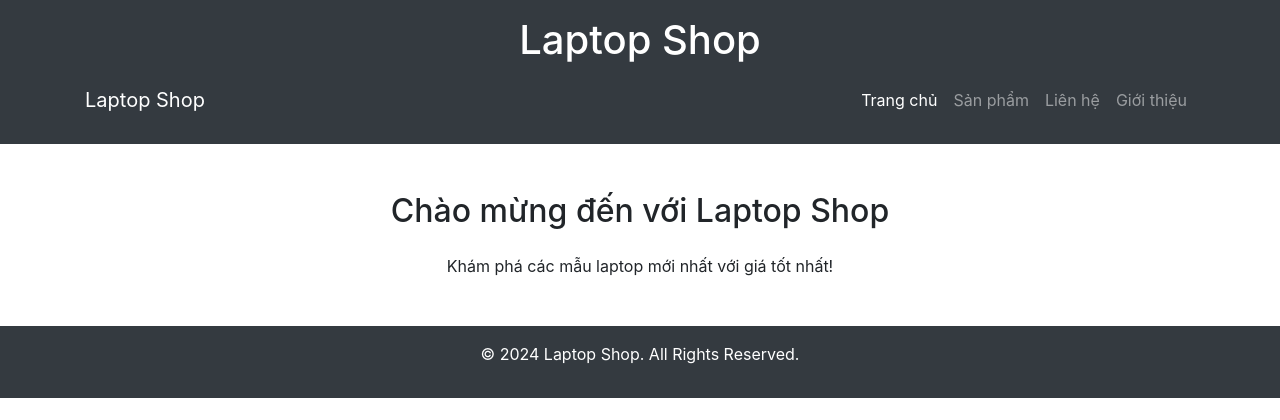
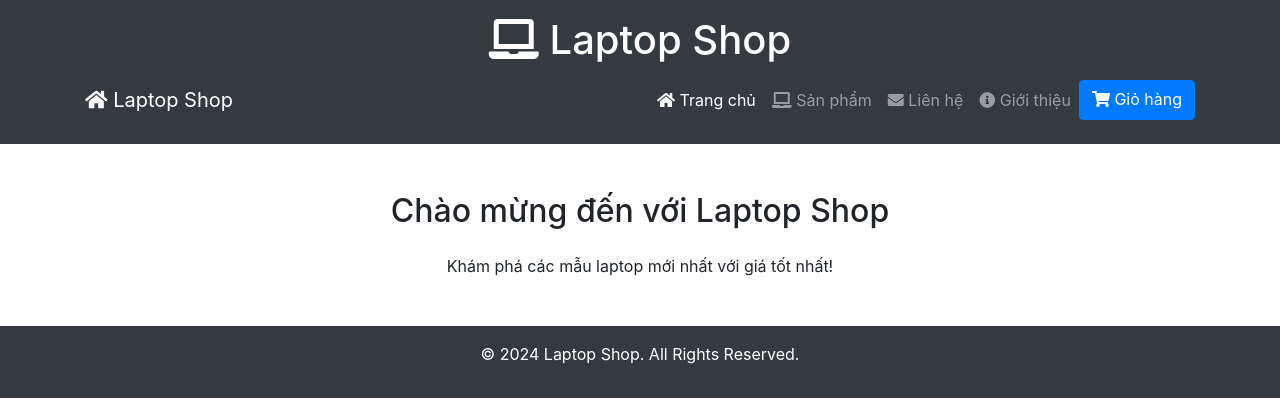
Before and after one commit to dangdz199/Django-WebLaptop, a Django app: page / in a window 1280 px wide. Shown: the top 420 px of the page. Run offline with Django 5.2, Linux system fonts and the light colour scheme; some libraries are stand-ins or nearby versions.

Commit message:
add icon

```diff
--- a/laptop_shop/urls.py
+++ b/laptop_shop/urls.py
@@ -12,7 +12,7 @@ urlpatterns = [
     path('laptops/', laptop_list, name='laptop_list'),
     path('laptops/<int:pk>/', laptop_detail, name='laptop_detail'),  # URL for laptop detail
     path('add-to-cart/<int:laptop_id>/', add_to_cart, name='add_to_cart'),
-
+    path('cart/', cart_view, name='cart')
 ]
 
 if settings.DEBUG:
--- a/products/templates/products/header.html
+++ b/products/templates/products/header.html
@@ -1,42 +1,46 @@
+{% comment %} Đây là file header {% endcomment %}
 <!DOCTYPE html>
 <html lang="en">
 <head>
     <meta charset="UTF-8">
     <meta name="viewport" content="width=device-width, initial-scale=1.0">
-    <title>Laptop Shop</title>
+    <title>Giỏ Hàng - Laptop Shop</title>
     <link href="https://stackpath.bootstrapcdn.com/bootstrap/4.5.2/css/bootstrap.min.css" rel="stylesheet">
+    <link href="https://cdnjs.cloudflare.com/ajax/libs/font-awesome/5.15.4/css/all.min.css" rel="stylesheet"> <!-- Thêm Font Awesome -->
 </head>
 <body>
 
 <!-- Header -->
 <header class="bg-dark text-white p-3">
     <div class="container">
-        <h1 class="text-center">Laptop Shop</h1>
+        <h1 class="text-center"><i class="fas fa-laptop"></i> Laptop Shop</h1>
     </div>
 
     <!-- Navbar -->
     <nav class="navbar navbar-expand-lg navbar-dark bg-dark">
         <div class="container">
-            <a class="navbar-brand" href="{% url 'home' %}">Laptop Shop</a>
+            <a class="navbar-brand" href="{% url 'home' %}"><i class="fas fa-home"></i> Laptop Shop</a>
             <button class="navbar-toggler" type="button" data-toggle="collapse" data-target="#navbarNav" aria-controls="navbarNav" aria-expanded="false" aria-label="Toggle navigation">
                 <span class="navbar-toggler-icon"></span>
             </button>
             <div class="collapse navbar-collapse" id="navbarNav">
                 <ul class="navbar-nav ml-auto">
                     <li class="nav-item active">
-                        <a class="nav-link" href="{% url 'home' %}">Trang chủ</a>
+                        <a class="nav-link" href="{% url 'home' %}"><i class="fas fa-home"></i> Trang chủ</a>
                     </li>
                     <li class="nav-item">
-                        <a class="nav-link" href="{% url 'laptop_list' %}">Sản phẩm</a>
+                        <a class="nav-link" href="{% url 'laptop_list' %}"><i class="fas fa-laptop"></i> Sản phẩm</a>
                     </li>
                     <li class="nav-item">
-                        <a class="nav-link" href="{% url 'contact' %}">Liên hệ</a>
+                        <a class="nav-link" href="{% url 'contact' %}"><i class="fas fa-envelope"></i> Liên hệ</a>
                     </li>
                     <li class="nav-item">
-                        <a class="nav-link" href="{% url 'about' %}">Giới thiệu</a>
+                        <a class="nav-link" href="{% url 'about' %}"><i class="fas fa-info-circle"></i> Giới thiệu</a>
                     </li>
+                    <a href="{% url 'cart' %}" class="btn btn-primary"><i class="fas fa-shopping-cart"></i> Giỏ hàng</a>
                 </ul>
             </div>
         </div>
     </nav>
 </header>
+{% comment %} Kết thúc {% endcomment %}
--- a/products/views.py
+++ b/products/views.py
@@ -1,14 +1,38 @@
 from django.shortcuts import render, get_object_or_404, redirect
-from .models import Laptop
 from django.db.models import Q
 
+from .models import Laptop, Order, OrderItem
+
 def add_to_cart(request, laptop_id):
-    cart = request.session.get('cart', [])  # Retrieve the cart from session, default to an empty list
-    if laptop_id not in cart:
-        cart.append(laptop_id)  # Add the laptop to the cart if it's not already there
-    request.session['cart'] = cart  # Save the updated cart back to the session
-    return redirect('cart')  # Redirect to the cart page
+    laptop = get_object_or_404(Laptop, pk=laptop_id)
+    order, created = Order.objects.get_or_create(user=request.user, completed=False)
 
+    # Check if the laptop is already in the order
+    order_item, created = OrderItem.objects.get_or_create(order=order, product=laptop)
+    if not created:
+        # If the item is already in the cart, increase the quantity
+        order_item.quantity += 1
+        order_item.save()
+
+    return redirect('laptop_detail', pk=laptop_id)
+
+def cart_view(request):
+    # Get the current user's order that is not completed
+    order = Order.objects.filter(user=request.user, completed=False).first()
+
+    if order:
+        # Calculate the total price of the items in the cart
+        total_price = sum(item.get_total_price for item in order.items.all())
+    else:
+        order = None
+        total_price = 0
+
+    context = {
+        'order': order,
+        'total_price': total_price,
+    }
+
+    return render(request, 'products/cart.html', context)
 
 def laptop_list(request):
     laptops = Laptop.objects.all()
```
Also changed, not shown: products/templates/products/cart.html (added, +39 -0 lines), db.sqlite3, products/migrations/0003_order_orderitem.py (added).
